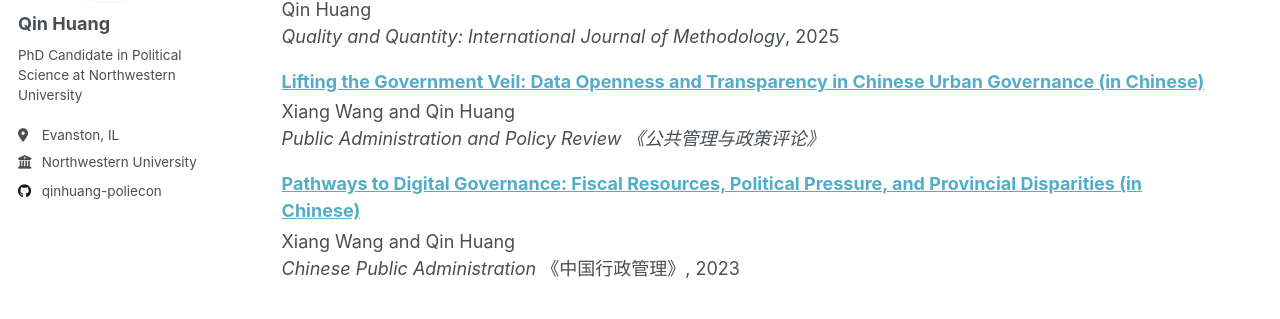
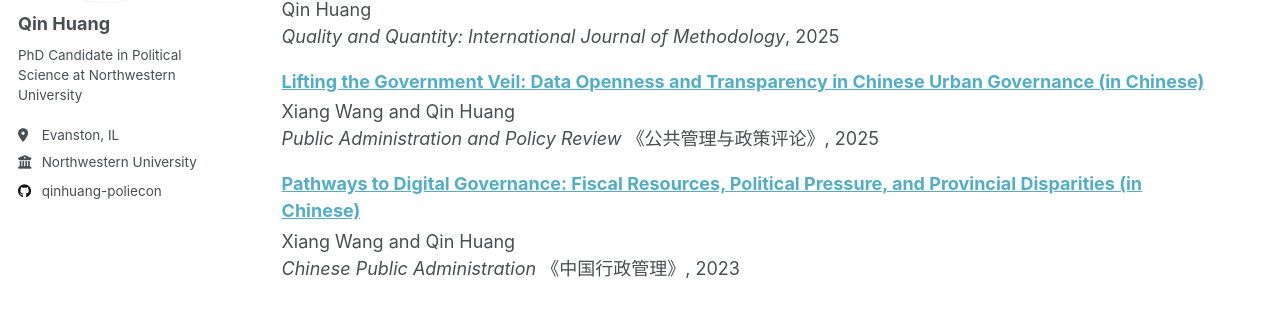
Before and after one commit to qinhuang-poliecon/qinhuang-poliecon.github.io, a Jekyll site: the page built from _pages/publications.html, in a window 1280 px wide and 900 px high. Shown: the part 271-590 px from the top of the window. Built offline with Jekyll 4.4.1, drawn with Linux system fonts in a browser that asks for light colours.

Commit message:
updated format of the title

```diff
--- a/_includes/archive-single.html
+++ b/_includes/archive-single.html
@@ -39,9 +39,11 @@
         {% if post.author %}
           <p style="margin: 0;">{{ post.author }}</p>
         {% endif %}
-        {% if post.venue contains "Quality and Quantity" or post.venue contains "Chinese Public Administration" %}
+        {% if post.venue contains "Quality and Quantity" or post.venue contains "Chinese Public Administration" or post.venue contains "Public Administration and Policy Review" %}
           {% if post.venue contains "Chinese Public Administration" %}
             <p style="margin: 0;"><i>Chinese Public Administration</i> 《中国行政管理》, {{ post.date | default: "1900-01-01" | date: "%Y" }}</p>
+          {% elsif post.venue contains "Public Administration and Policy Review" %}
+            <p style="margin: 0;"><i>Public Administration and Policy Review</i> 《公共管理与政策评论》, {{ post.date | default: "1900-01-01" | date: "%Y" }}</p>
           {% else %}
             <p style="margin: 0;"><i>{{ post.venue }}</i>, {{ post.date | default: "1900-01-01" | date: "%Y" }}</p>
           {% endif %}
```
